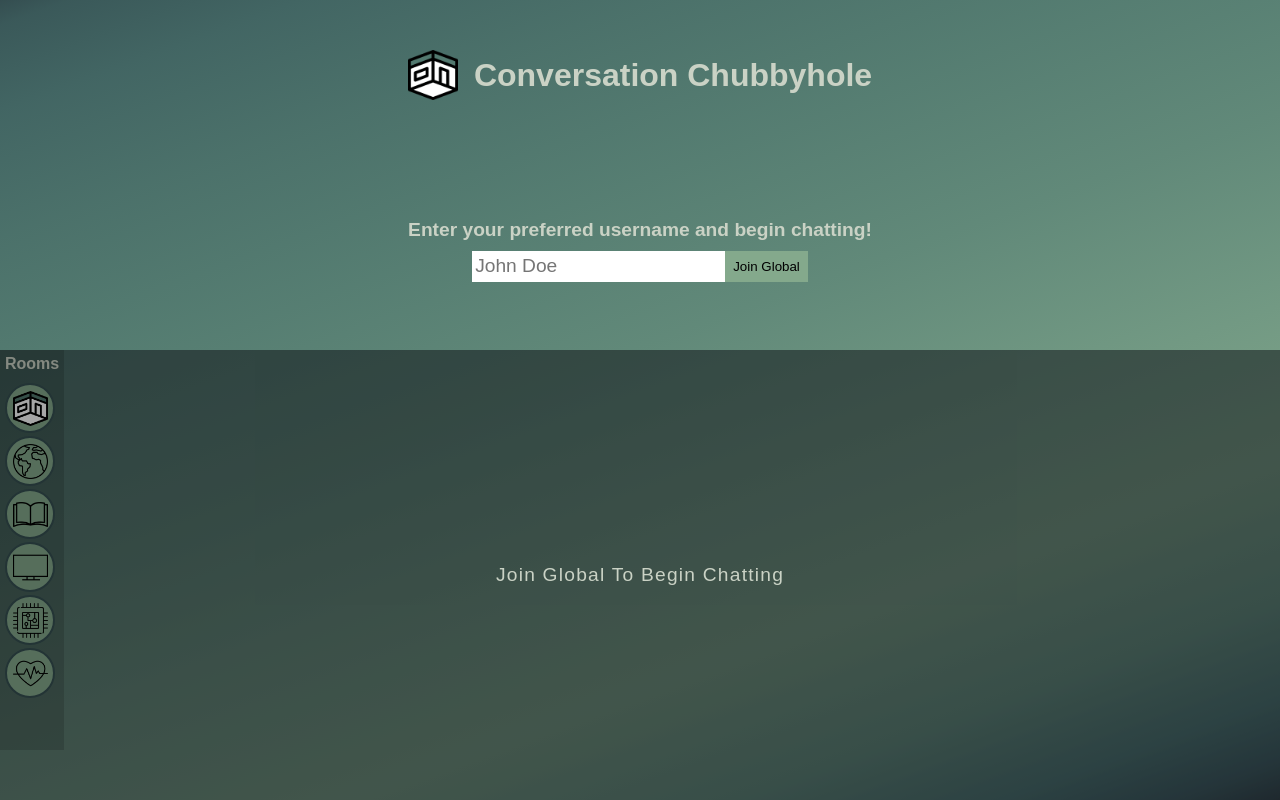
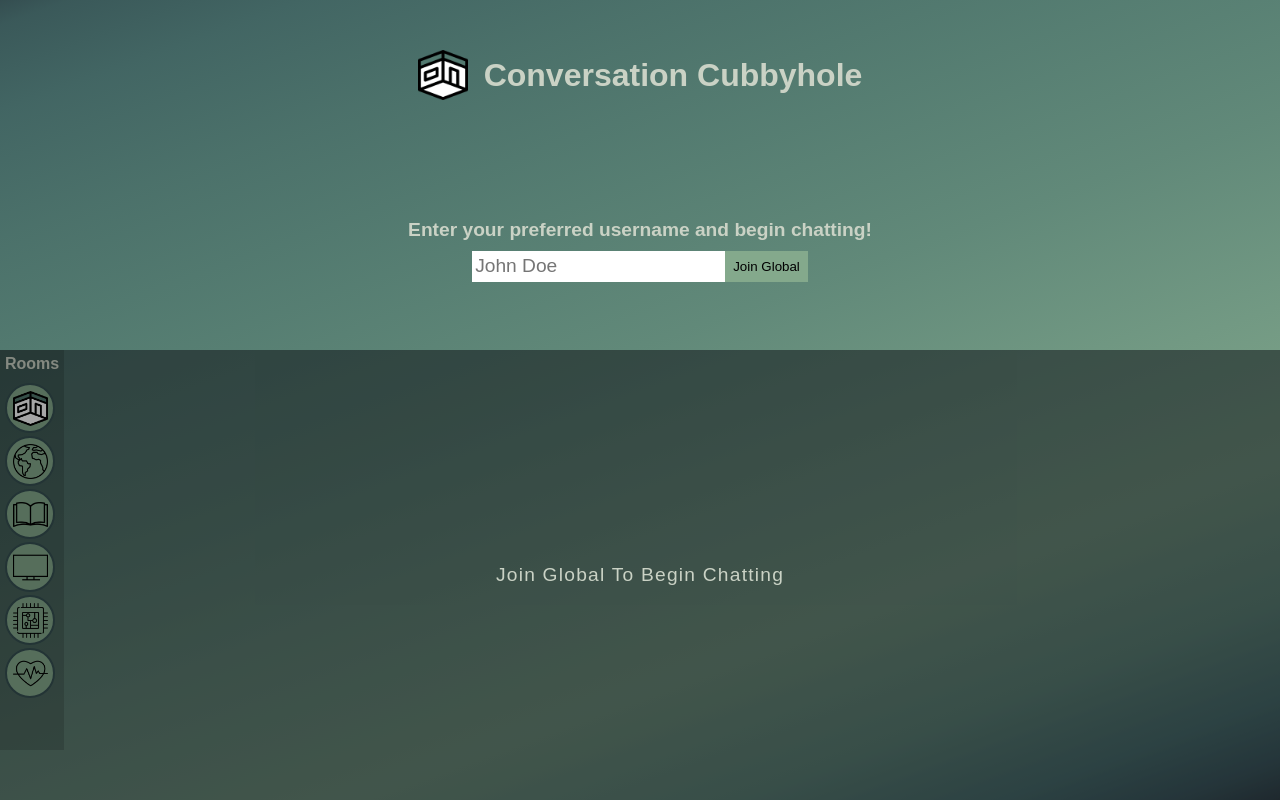
Before and after one commit to chrisdaid/ConversationCubbyhole, a website: page public/views/index.html in a window 1280 px wide. Drawn offline with nearby package versions, Linux system fonts and the light colour scheme; files that its build step writes are made by us from their sources; no server answers; files whose address does not match are found by name.

Commit message:
Add files via upload

```diff
--- a/public/views/index.html
+++ b/public/views/index.html
@@ -34,7 +34,7 @@
   <body>
     <header class="animate__animated animate__backInDown animate__fast">
       <div id="logo"></div>
-      <h1>Conversation Chubbyhole</h1>
+      <h1>Conversation Cubbyhole</h1>
     </header>
 
     <section id="main-section">
```
